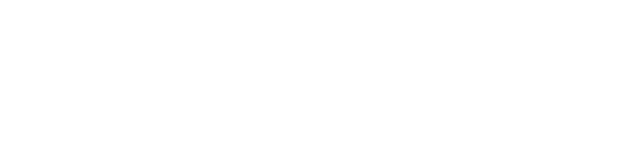
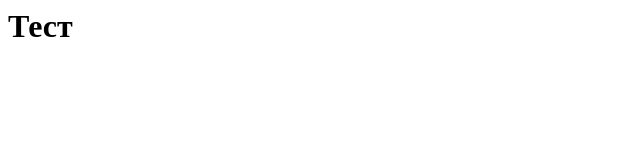
Before and after one commit to IordanKef/first-project, a plain HTML site: page index.html in a window 1280 px wide. Shown: the whole page, without its empty margins (0-640 px from the left). Drawn offline with Linux system fonts and the light colour scheme.

Commit message:
Добавлен ещё код

```diff
--- a/index.html
+++ b/index.html
@@ -1,2 +1,4 @@
 <head></head>
-<body></body>
+<body>
+    <h1>Тест</h1>
+</body>
```
